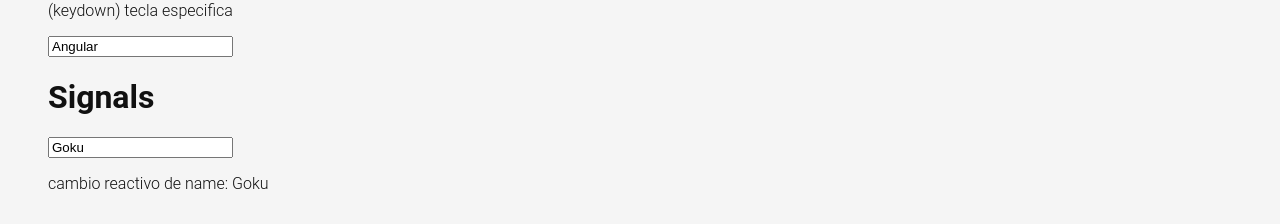
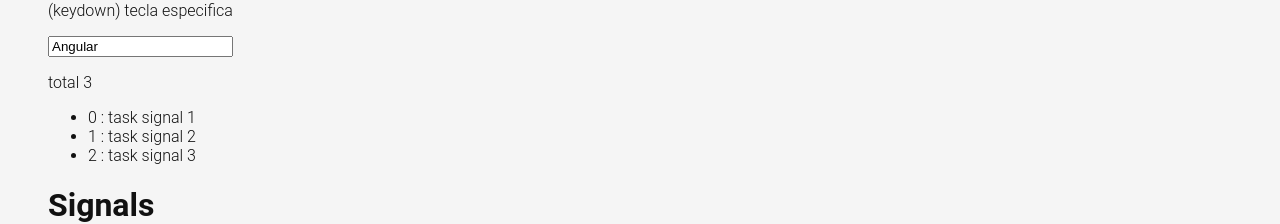
Before and after one commit to gagandsk/angular, an Angular app: page /labs in a window 1280 px wide. Shown: the part 1410-1634 px from the top of the page. Built offline with nearby package versions, Linux system fonts and the light colour scheme.

Commit message:
Estructuras de Control y Renderizado Dinámico en Angular

```diff
--- a/src/app/pages/home/home.component.html
+++ b/src/app/pages/home/home.component.html
@@ -15,6 +15,17 @@
     <!-- This section should be hidden by default and shown when there are todos -->
     <section class="main">
       <ul class="todo-list">
+        <li *ngFor="let task of tasks()">
+          <div class="view">
+            <input class="toggle" type="checkbox" />
+            <label>{{ task }}</label>
+            <button class="destroy"></button>
+          </div>
+          <input class="edit" value="Buy a unicorn" />
+        </li>
+
+        <!--
+
         <li class="completed">
           <div class="view">
             <input class="toggle" type="checkbox" checked />
@@ -39,6 +50,7 @@
           </div>
           <input class="edit" value="Make dishes" />
         </li>
+        -->
       </ul>
     </section>
     <!-- This footer should be hidden by default and shown when there are todos -->
--- a/src/app/pages/home/home.component.ts
+++ b/src/app/pages/home/home.component.ts
@@ -1,11 +1,12 @@
-import { Component } from '@angular/core';
+import { Component, signal } from '@angular/core';
+import { CommonModule } from '@angular/common';
 
 @Component({
   selector: 'app-home',
-  imports: [],
+  imports: [CommonModule],
   templateUrl: './home.component.html',
-  styleUrl: './home.component.css'
+  styleUrl: './home.component.css',
 })
 export class HomeComponent {
-
+  tasks = signal(['task signal 1', 'task signal 2', 'task signal 3']);
 }
--- a/src/app/pages/labs/labs.component.html
+++ b/src/app/pages/labs/labs.component.html
@@ -53,6 +53,12 @@
       [value]="person.name"
       (keydown.shift.t)="clickHandler()"
     />
+
+    <p>total {{ tasks2().length }}</p>
+    <ul>
+      <li *ngFor="let task of tasks2(); index as i">{{ i }} : {{ task }}</li>
+    </ul>
+
     <h1>Signals</h1>
     <input type="text" [value]="name()" (change)="changeHandler($event)" />
     <p>cambio reactivo de name: {{ name() }}</p>
--- a/src/app/pages/labs/labs.component.ts
+++ b/src/app/pages/labs/labs.component.ts
@@ -1,10 +1,9 @@
 import { Component, signal } from '@angular/core';
-import { RouterOutlet } from '@angular/router';
 import { CommonModule } from '@angular/common';
 
 @Component({
   selector: 'app-labs',
-  imports: [RouterOutlet, CommonModule],
+  imports: [CommonModule],
   templateUrl: './labs.component.html',
   styleUrl: './labs.component.css',
 })
@@ -12,6 +11,7 @@
   title = 'todoapp';
   welcome = 'todoapp';
   tasks = ['Task 1', 'Task 2', 'Task 3'];
+  tasks2 = signal(['task signal 1', 'task signal 2', 'task signal 3']);
   name = signal('Goku');
   age = 30;
   //private age = 30;
```
